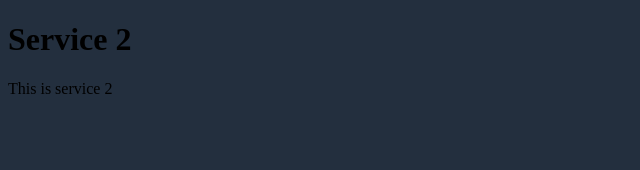
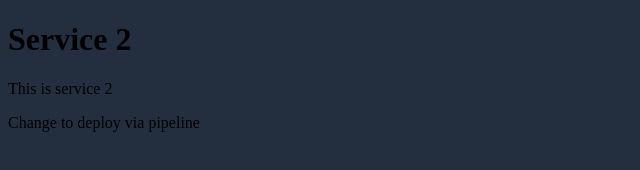
Before and after one commit to ShanikaEdiriweera/aws-copilot-example, a plain HTML site: page service2/index.html in a window 1280 px wide. Shown: the whole page, without its empty margins (0-640 px from the left). Drawn offline with Linux system fonts and the light colour scheme.

Commit message:
Change service 2, add copilot commands to readme

```diff
--- a/service2/index.html
+++ b/service2/index.html
@@ -9,5 +9,6 @@
 <body style="background-color:rgb(35, 47, 62);">
     <h1>Service 2</h1>
     <p>This is service 2</p>
+    <p>Change to deploy via pipeline</p>
 </body>
 </html>
```
Also changed, not shown: 1 other file.
